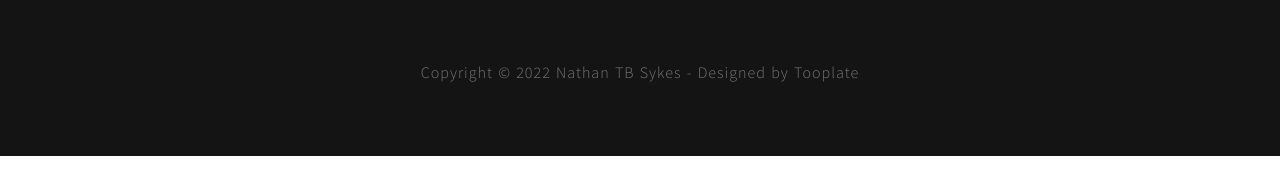
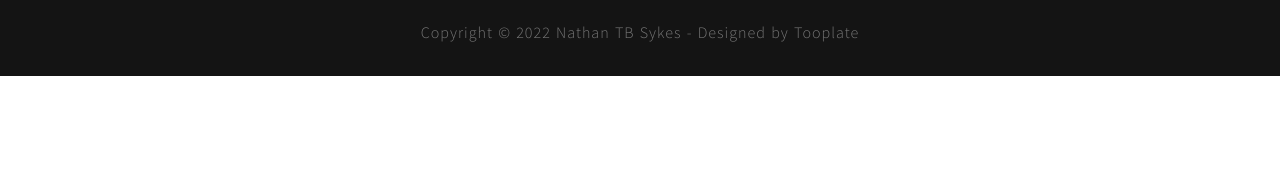
Before and after one commit to ntbsykes/ntbsykes.github.io, a plain HTML site: page index.html in a window 1280 px wide. Shown: the part 616-800 px from the top of the page. Drawn offline with Linux system fonts and the light colour scheme; some packages are replaced by stand-ins of ours; files whose address does not match are found by name.

Commit message:
Update style.css

```diff
--- a/css/style.css
+++ b/css/style.css
@@ -762,8 +762,8 @@ a.icon {
 /* ========================================== */
 footer {
   background: #141414;
-  padding-top: 60px;
-  padding-bottom: 60px;
+  padding-top: 20px;
+  padding-bottom: 20px;
   text-align: center;
 }
 
```
